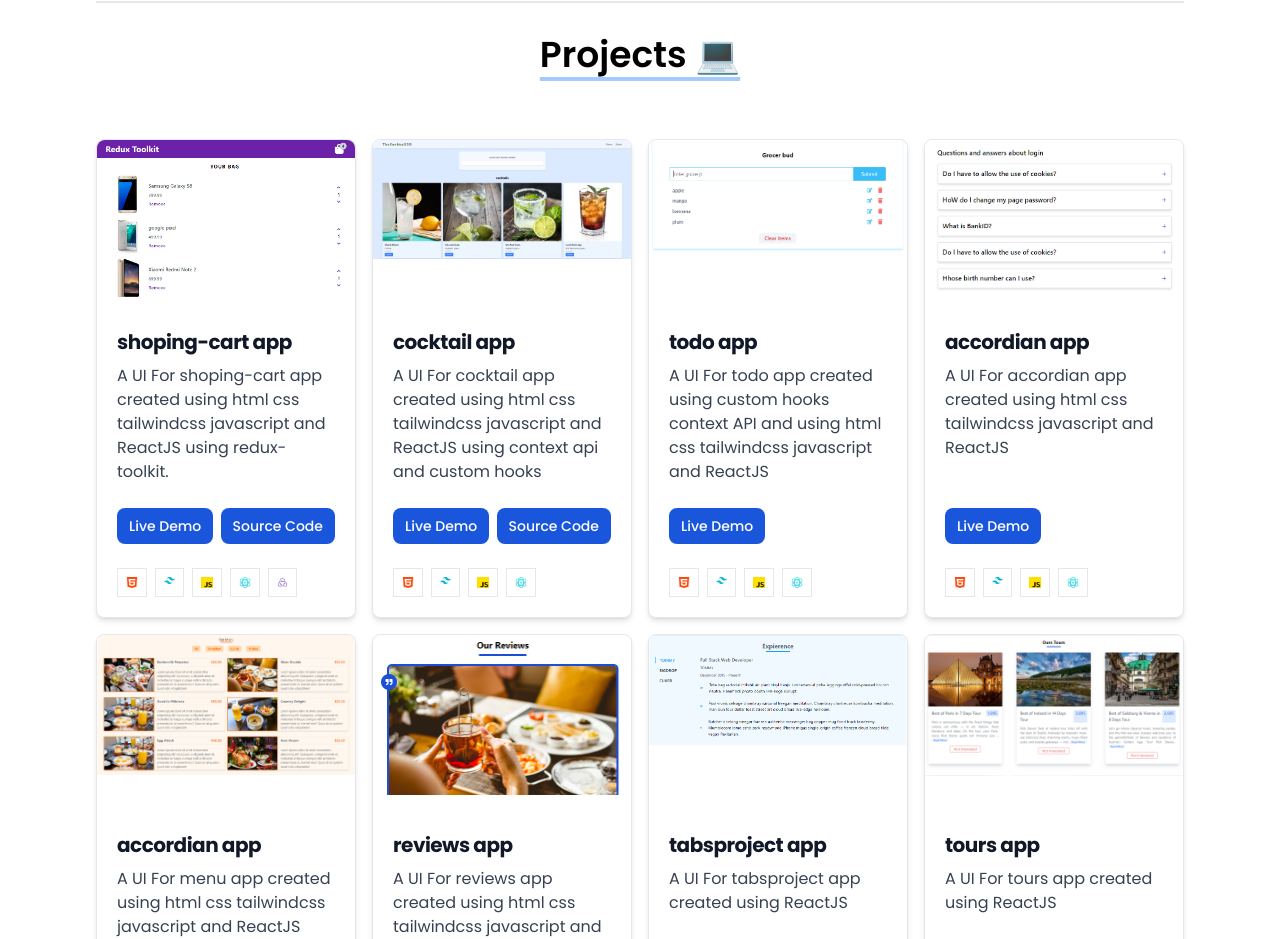
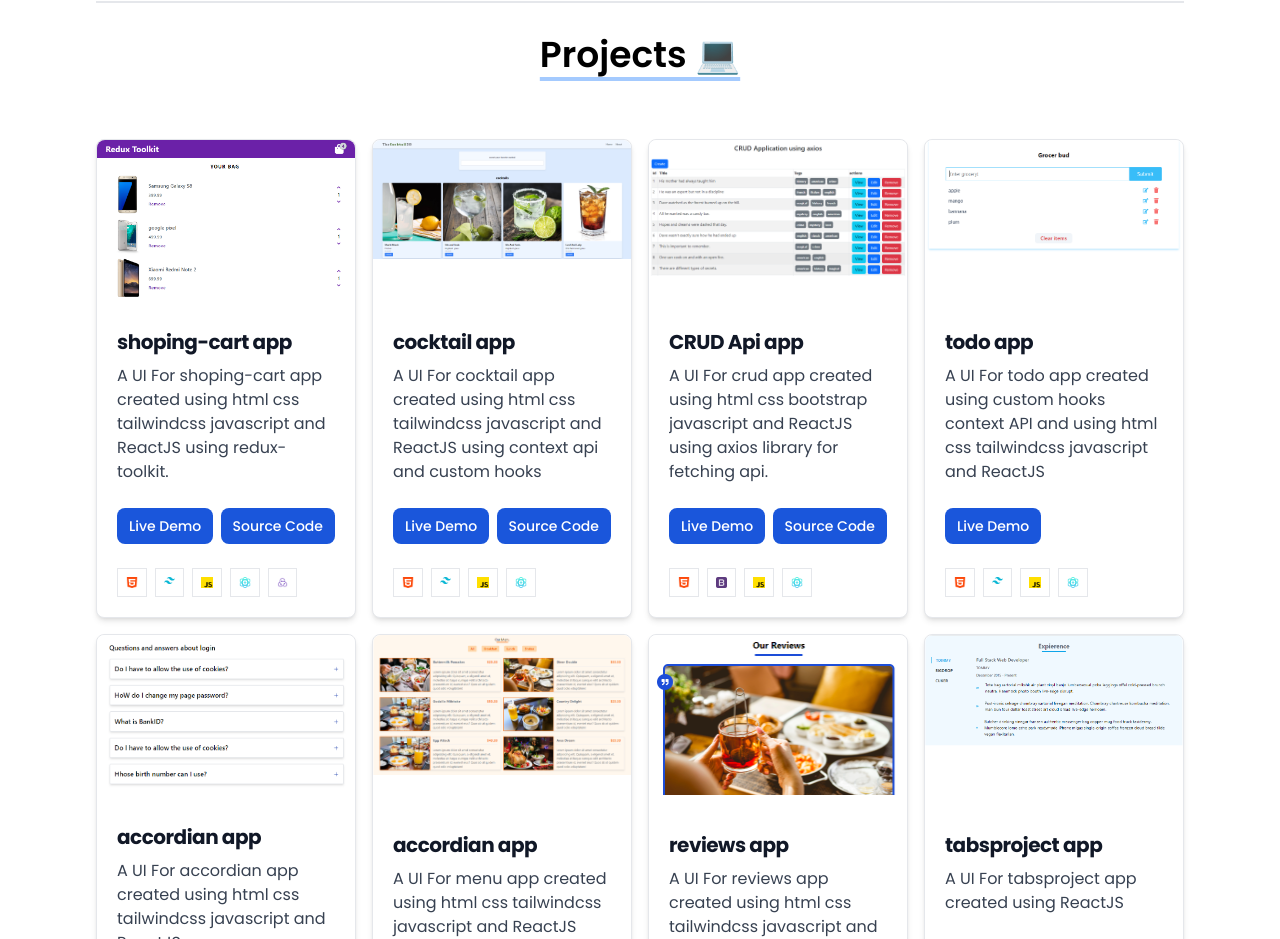
Before and after one commit to Nabi-Ameen/portfolio, a React (Create React App) app: page / in a window 1280 px wide. Shown: the part 2280-3219 px from the top of the page. Built offline with nearby package versions, Linux system fonts and the light colour scheme.

Commit message:
add crud app

```diff
--- a/src/Home.jsx
+++ b/src/Home.jsx
@@ -166,10 +166,10 @@ const Home = () => {
                                 <p className="mb-3 text-gray-700 dark:text-gray-400">A UI For cocktail app created using html css tailwindcss javascript and ReactJS using context api and custom hooks</p>
                             </div>
                             <div className='flex justify-between'>
-                                <a href='#' className=" px-3 py-2 text-sm font-medium text-center text-white bg-blue-700 rounded-lg hover:bg-blue-800 focus:ring-4 focus:outline-none focus:ring-blue-300 dark:bg-blue-600 dark:hover:bg-blue-700 dark:focus:ring-blue-800 disable">
+                                <a href='https://cocktail-project-using-contextapi.netlify.app/' target="_blank" className=" px-3 py-2 text-sm font-medium text-center text-white bg-blue-700 rounded-lg hover:bg-blue-800 focus:ring-4 focus:outline-none focus:ring-blue-300 dark:bg-blue-600 dark:hover:bg-blue-700 dark:focus:ring-blue-800 disable">
                                     Live Demo
                                 </a>
-                                <a href="https://github.com/Nabi-Barki/cocktailproject" target="_blank" className=" px-3 py-2 text-sm font-medium text-center text-white bg-blue-700 rounded-lg hover:bg-blue-800 focus:ring-4 focus:outline-none focus:ring-blue-300 dark:bg-blue-600 dark:hover:bg-blue-700 dark:focus:ring-blue-800">
+                                <a href="https://github.com/Nabi-Barki/cocktail-project" target="_blank" className=" px-3 py-2 text-sm font-medium text-center text-white bg-blue-700 rounded-lg hover:bg-blue-800 focus:ring-4 focus:outline-none focus:ring-blue-300 dark:bg-blue-600 dark:hover:bg-blue-700 dark:focus:ring-blue-800">
                                     Source Code
                                 </a>
                             </div>
@@ -182,6 +182,48 @@ const Home = () => {
                                 <div className='border-[1px] p-2'>
                                     <Tooltip content="tailwindcss" animation="duration-500 ">
                                         <img src="./images/tailwind.png" alt="png" />
+                                    </Tooltip >
+                                </div>
+                                <div className='border-[1px] p-2'>
+                                    <Tooltip content="javascript" animation="duration-500 ">
+                                        <img src="./images/js.png" alt="png" />
+                                    </Tooltip >
+                                </div>
+                                <div className='border-[1px] p-2'>
+                                    <Tooltip content="reactjs" animation="duration-500 ">
+                                        <img src="./images/reactjs.png" alt="png" />
+                                    </Tooltip >
+                                </div>
+                            </div>
+                        </div>
+                    </div>
+
+                    <div className="max-w-sm bg-white border border-gray-200 rounded-lg shadow-md dark:bg-gray-800 dark:border-gray-700">
+                        <div className='h-40 overflow-hidden'>
+                            <img className="rounded-t-lg" src="./images/crudapp.png" alt="" />
+                        </div>
+                        <div className="p-5">
+                            <h5 className="mb-2 pt-2 text-xl font-bold tracking-tight text-gray-900 dark:text-white">CRUD Api app </h5>
+                            <div className='h-36 overflow-hidden'>
+                                <p className="mb-3 text-gray-700 dark:text-gray-400">A UI For crud app created using html css bootstrap javascript and ReactJS using axios library for fetching api. </p>
+                            </div>
+                            <div className='flex justify-between'>
+                                <a href='https://cocktail-project-using-contextapi.netlify.app/' target="_blank" className=" px-3 py-2 text-sm font-medium text-center text-white bg-blue-700 rounded-lg hover:bg-blue-800 focus:ring-4 focus:outline-none focus:ring-blue-300 dark:bg-blue-600 dark:hover:bg-blue-700 dark:focus:ring-blue-800 disable">
+                                    Live Demo
+                                </a>
+                                <a href="https://github.com/Nabi-Barki/CRUD-Application-using-axios" target="_blank" className=" px-3 py-2 text-sm font-medium text-center text-white bg-blue-700 rounded-lg hover:bg-blue-800 focus:ring-4 focus:outline-none focus:ring-blue-300 dark:bg-blue-600 dark:hover:bg-blue-700 dark:focus:ring-blue-800">
+                                    Source Code
+                                </a>
+                            </div>
+                            <div className='grid grid-cols-6 gap-2 pt-6'>
+                                <div className='border-[1px] p-2'>
+                                    <Tooltip content="html" animation="duration-500 ">
+                                        <img src="./images/html.png" alt="png" />
+                                    </Tooltip>
+                                </div>
+                                <div className='border-[1px] p-2'>
+                                    <Tooltip content="tailwindcss" animation="duration-500 ">
+                                        <img src="./images/bootstrap.png" alt="png" />
                                     </Tooltip >
                                 </div>
                                 <div className='border-[1px] p-2'>
```
Also changed, not shown: public/images/crudapp.PNG (added).
